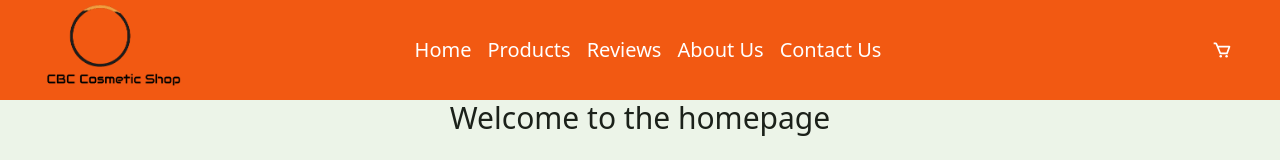
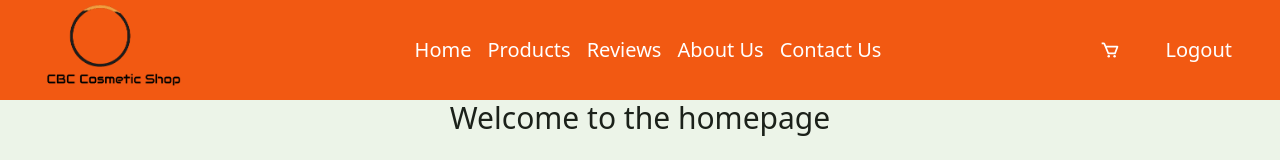
Before and after one commit to sxmiru/cosmetic-store-frontend, a React (Vite) app: page / in a window 1280 px wide. Shown: the top 160 px of the page. Built offline with nearby package versions, Linux system fonts and the light colour scheme; no server answers; sample sign-in values are in the browser's storage.

Commit message:
Logout feature enabled 👏

```diff
--- a/src/components/header.jsx
+++ b/src/components/header.jsx
@@ -8,6 +8,8 @@
 export default function Header() {
     const navigate = useNavigate();
     const [isOpen, setIsOpen] = useState(false);
+    const token = localStorage.getItem("token");
+
     return (
             <header className="h-[100px] bg-accent flex  justify-center items-center relative">
                 {isOpen &&
@@ -74,9 +76,18 @@
                     <Link to="/contact-us" className="text-white text-xl ml-4">
                         Contact Us
                     </Link>
-                    <Link to="/cart" className="absolute right-12">
+                    <Link to="/cart" className="absolute right-[160px]">
                         <BiCart className="text-white text-xl ml-4"/>
                     </Link>
+                    {
+                        token != null && <button onClick={()=>{
+                            localStorage.removeItem("token");
+                            navigate("/login");
+                        }}
+                        className="absolute right-12 text-white text-xl ml-4 cursor-pointer">
+                            Logout
+                        </button>
+                    }
                 </div>
             </header>
     );
```
